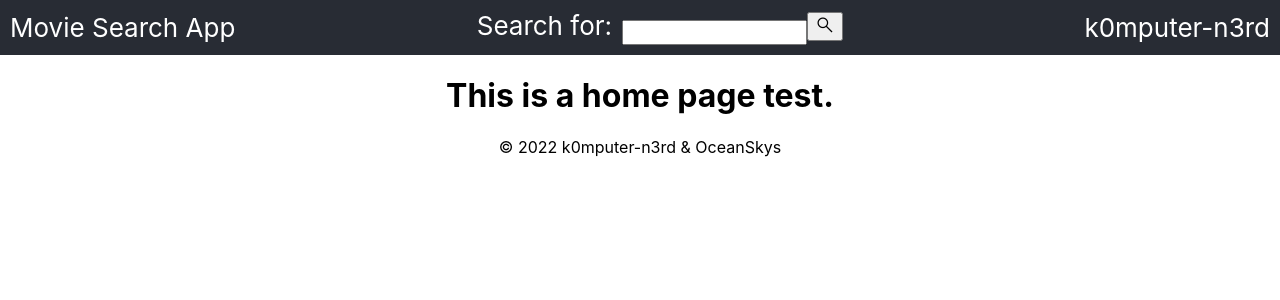
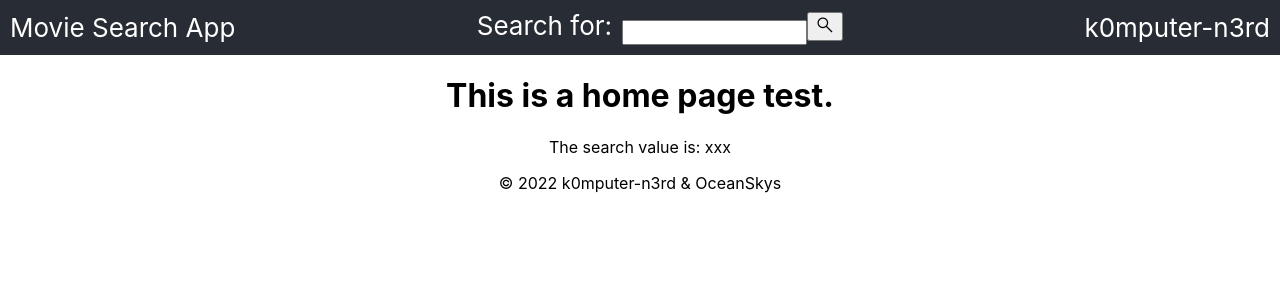
Before and after one commit to k0mputer-n3rd/movie-search, a React (Create React App) app: page / in a window 1280 px wide. Shown: the top 300 px of the page. Built offline with nearby package versions, Linux system fonts and the light colour scheme.

Commit message:
Prepare to save search value

```diff
--- a/src/App.js
+++ b/src/App.js
@@ -1,6 +1,6 @@
 // React Movie Search Project
 // Allen P.
-// 05/31/2022
+// 06/08/2022
 
 // App.js
 // ======
@@ -8,6 +8,8 @@
 import HeaderFooter from './components/HeaderFooter';
 import Home from './components/Home';
 import "./App.css";
+
+// Need to add useState for searchValue and setSearchValue
 
 function App() {
   return (
--- a/src/components/Home.js
+++ b/src/components/Home.js
@@ -1,14 +1,17 @@
 // React Movie Search Project
 // Allen P.
-// 05/31/2022
+// 06/08/2022
 
 // Home.js
 // =======
+
+// Add searchValue to display on screen (xxx)
 
 const Home = () => {
   return (
     <div>
       <h1>This is a home page test.</h1>
+      <p>The search value is: xxx</p>
     </div>
   )
 }
```
Also changed, not shown: public/index.html (+9 -0 lines), src/App.css (+4 -4 lines), src/components/SearchForm.js (+6 -7 lines).
